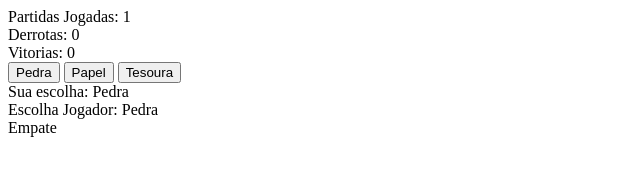
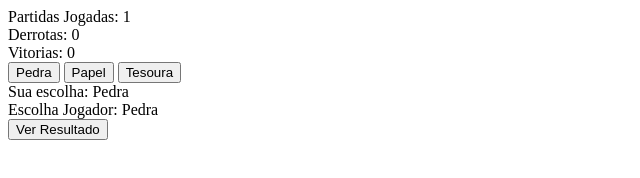
Before and after one commit to LeandroSpohr/programacao_I, a plain HTML site: page Jokenpo/index.html in a window 1280 px wide. Both pictures are taken after a click on the button "Pedra". Shown: the whole page, without its empty margins (0-640 px from the left). Drawn offline with Linux system fonts and the light colour scheme.

Commit message:
add result button

```diff
--- a/Jokenpo/codigo.js
+++ b/Jokenpo/codigo.js
@@ -78,6 +78,14 @@ function atualiza() {
 }
 
 function resultado(mensagem) {
-  var labelResultado = document.getElementById("resultado");
-  labelResultado.innerHTML = mensagem; // seta o resultado
+  var btnResultado = document.getElementById("resultado");
+  btnResultado.value = mensagem; // seta o resultado
 }
+
+function mostraResultado(resultado) {
+  if (!resultado) { // '!' significa negação, ou seja, se não tiver valor no parametro resultado
+    alert('Jogue para obter um resultado!');
+    return
+  }
+  alert(resultado);
+}
--- a/Jokenpo/index.html
+++ b/Jokenpo/index.html
@@ -20,6 +20,6 @@
   <button type="button" onclick="jogar(3)">Tesoura</button><br>
   <label id="escolhajogador" name=""></label><br>
   <label id="escolhapc" name=""></label><br>
-  <label id="resultado" name=""></label><br>
+  <button type="button" id="resultado" onclick="mostraResultado(this.value)">Ver Resultado</button><br>
 </body>
 </html>
```
